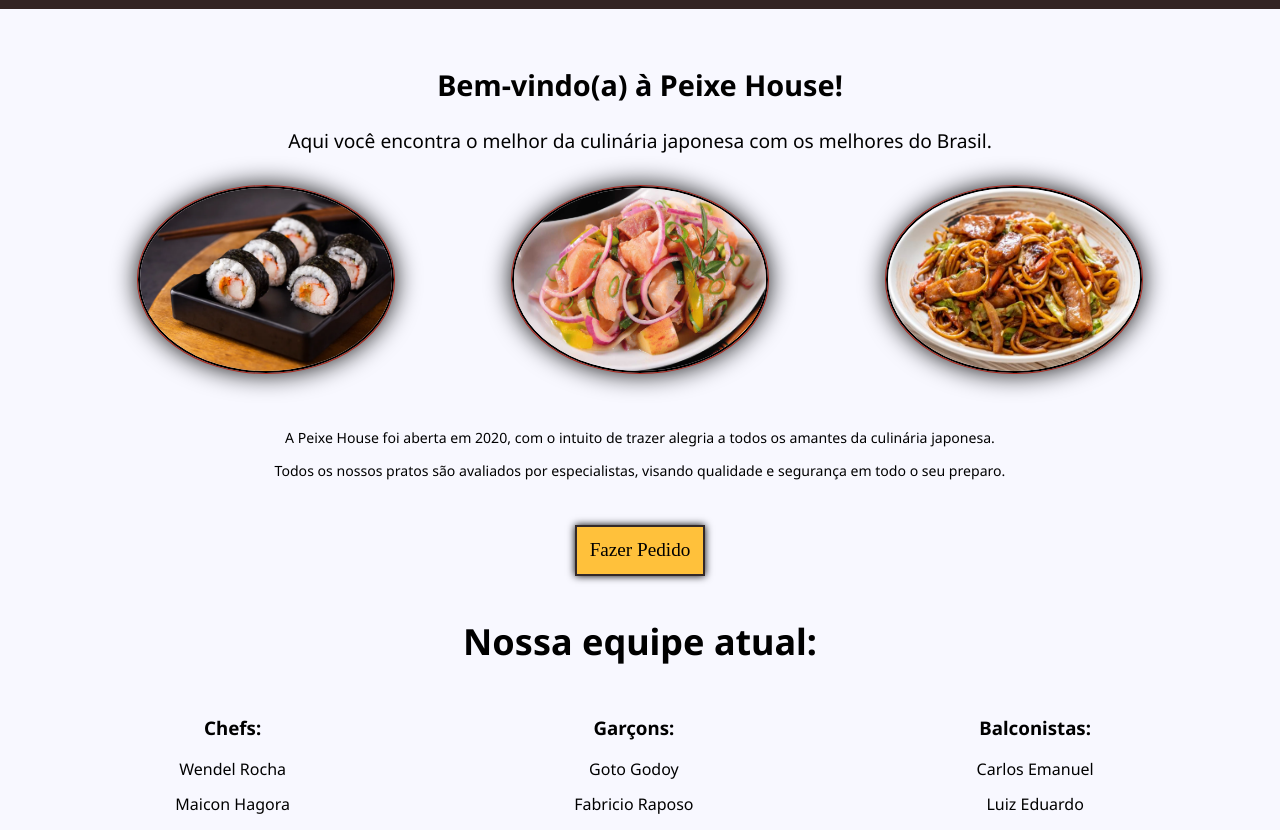
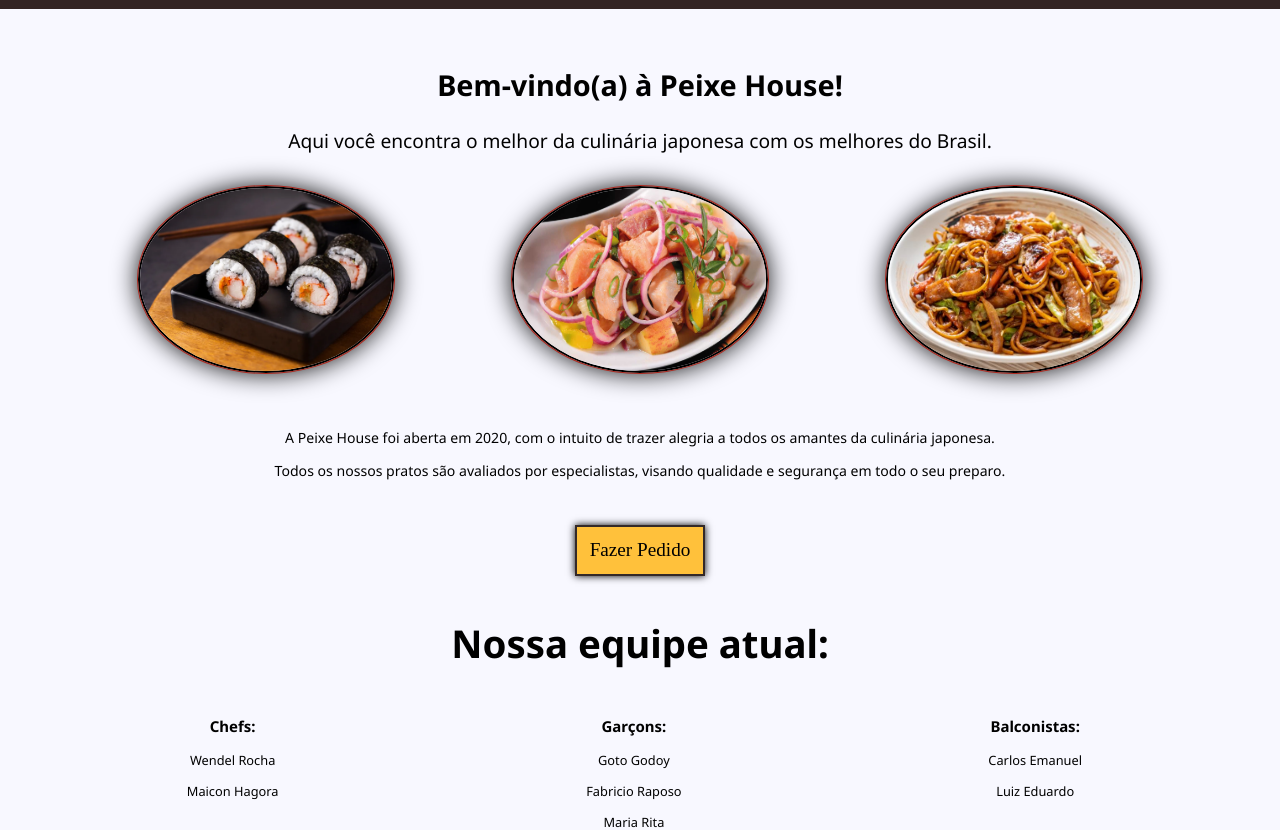
Before and after one commit to LeDeNew/site-web-design, a plain HTML site: page index.html in a window 1280 px wide. Shown: the part 128-958 px from the top of the page. Drawn offline with Linux system fonts and the light colour scheme; a web font is replaced by a local one.

Commit message:
updated index

```diff
--- a/style.css
+++ b/style.css
@@ -271,7 +271,7 @@ header p{
 
 .equipe{
     margin-top: 3vw;
-    font-size: x-large;
+    font-size: 2vw;
     margin-bottom: 1vw;
     text-align: center;
 }
@@ -284,6 +284,7 @@ header p{
 
 .func{
     width: 33%;
+    font-size: 1vw;
 }
 
 .containerFunc ul{
```
